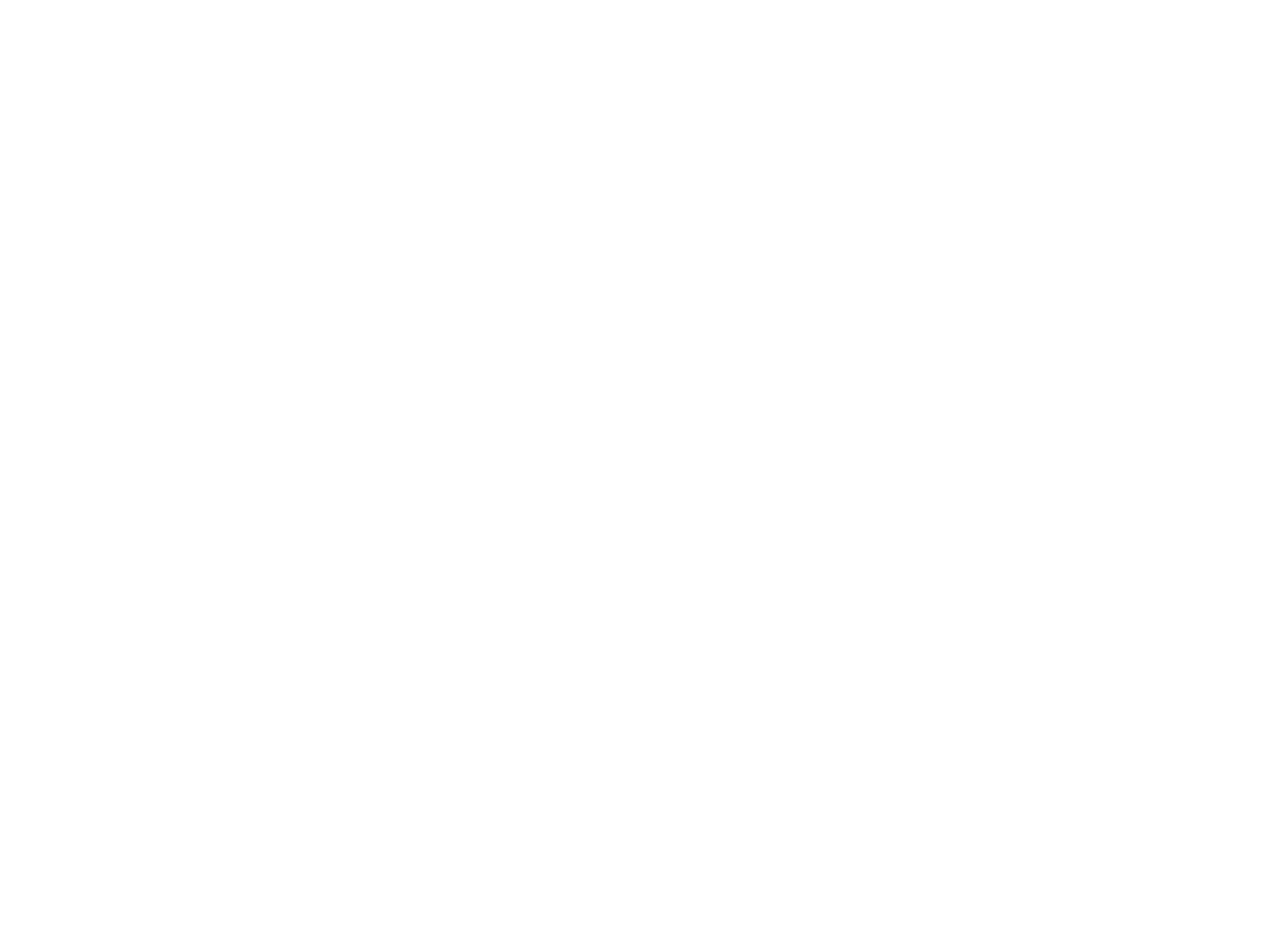
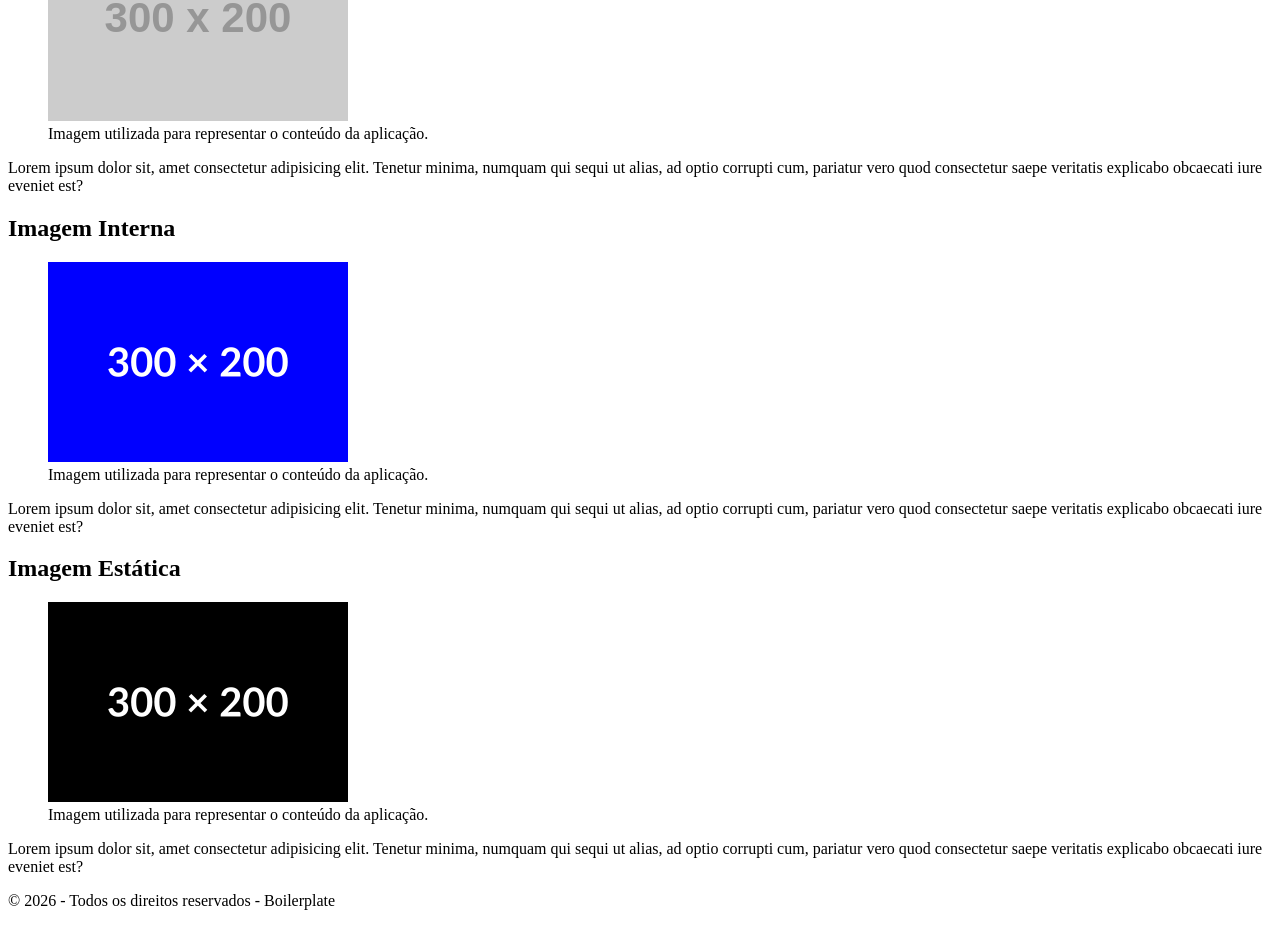
Before and after one commit to 1TDSPJ-26/front-2sem-aula-07, a React (Vite) app in the folder my-app/: page / in a window 1280 px wide. Shown: the part 280-1206 px from the top of the page. Before the commit the page ends 800 px from the top, so only its background shows below. Built offline with nearby package versions, Linux system fonts and the light colour scheme.

Commit message:
feat : Trabalhando com imagens, externas, internas e estáticas.
Signed-off-by: alecarlosjesus <profalexandre.jesus@fiap.com.br>

```diff
--- a/my-app/src/components/Conteudo/index.tsx
+++ b/my-app/src/components/Conteudo/index.tsx
@@ -1,10 +1,30 @@
-
+import imgQuadrado from "../../img/quadrado.png";
 
 export default function Conteudo() {
   return (
     <main>
         <section>
             <h2>Conteúdo</h2>
+            <figure>
+              <img src="https://placehold.co/300x200/000000/FFFFFF/png" alt="Imagem ilustrativa do conteúdo" />
+              <figcaption> Imagem utilizada para representar o conteúdo da aplicação.</figcaption>
+            </figure>
+            <p>Lorem ipsum dolor sit, amet consectetur adipisicing elit. Tenetur minima, numquam qui sequi ut alias, ad optio corrupti cum, pariatur vero quod consectetur saepe veritatis explicabo obcaecati iure eveniet est?</p>
+        </section>
+         <section>
+            <h2>Imagem Interna</h2>
+            <figure>
+              <img src={imgQuadrado} alt="Imagem ilustrativa do conteúdo" />
+              <figcaption> Imagem utilizada para representar o conteúdo da aplicação.</figcaption>
+            </figure>
+            <p>Lorem ipsum dolor sit, amet consectetur adipisicing elit. Tenetur minima, numquam qui sequi ut alias, ad optio corrupti cum, pariatur vero quod consectetur saepe veritatis explicabo obcaecati iure eveniet est?</p>
+        </section>
+         <section>
+            <h2>Imagem Estática</h2>
+            <figure>
+              <img src="/quadrado-b.png" alt="Imagem ilustrativa do conteúdo" />
+              <figcaption> Imagem utilizada para representar o conteúdo da aplicação.</figcaption>
+            </figure>
             <p>Lorem ipsum dolor sit, amet consectetur adipisicing elit. Tenetur minima, numquam qui sequi ut alias, ad optio corrupti cum, pariatur vero quod consectetur saepe veritatis explicabo obcaecati iure eveniet est?</p>
         </section>
     </main>
```
Also changed, not shown: my-app/public/quadrado-b.png (added), my-app/src/img/quadrado.png (added).
